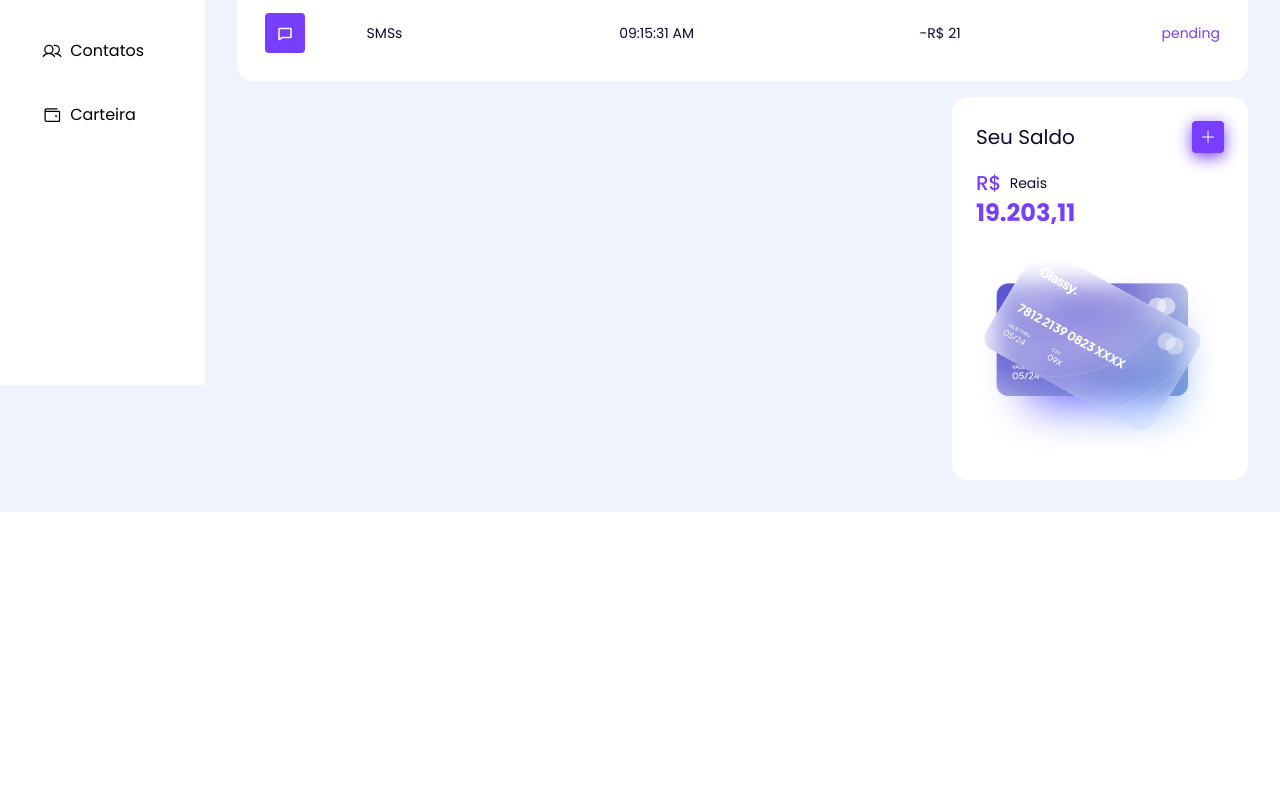
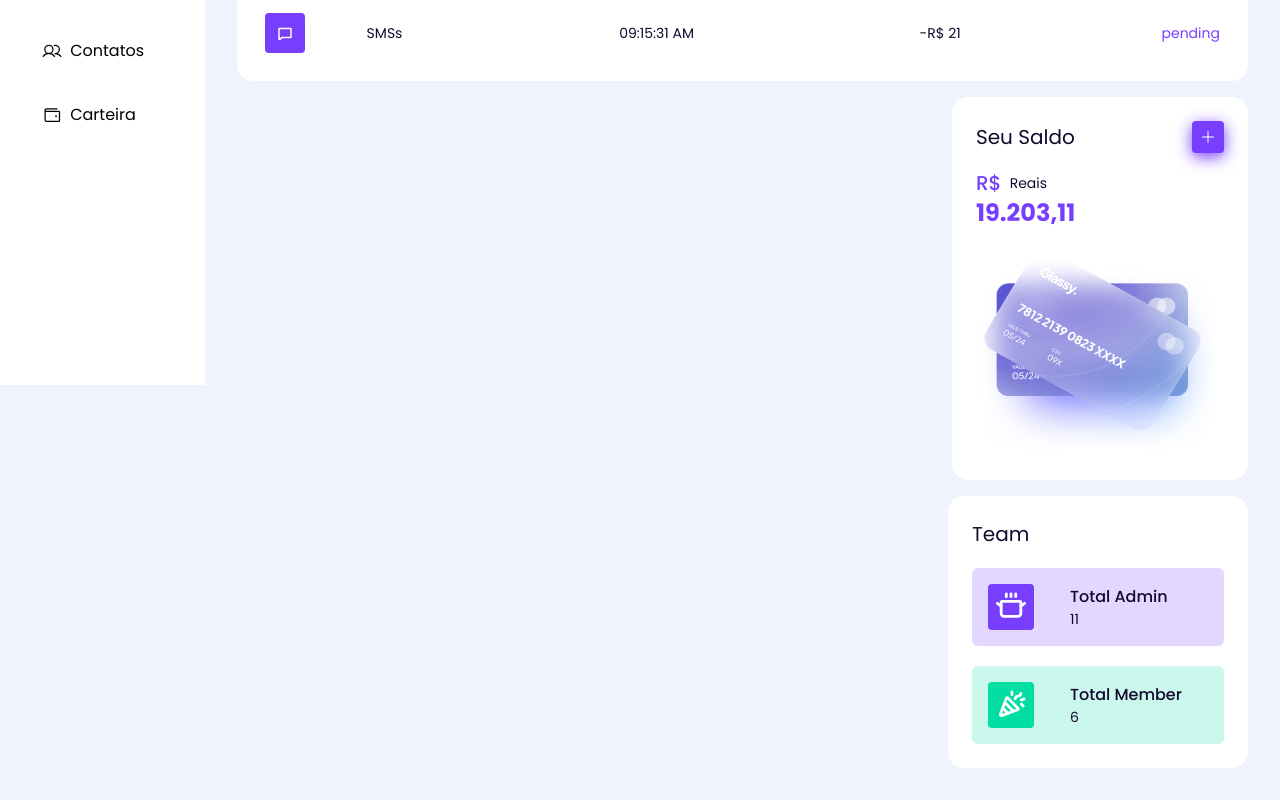
Before and after one commit to 4codingg/callflow-frontend, a Next.js app: page /dashboard in a window 1280 px wide. Shown: the part 415-1215 px from the top of the page. Before the commit the page ends 927 px from the top, so only its background shows below. Built offline with nearby package versions, Linux system fonts and the light colour scheme.

Commit message:
Creating Card Team

```diff
--- a/src/constants/recentActivies.tsx
+++ b/src/constants/recentActivies.tsx
@@ -1,20 +1,38 @@
-import { PhoneIncoming, Chat } from 'phosphor-react';
+import { PhoneIncoming, Chat, CookingPot, Confetti } from "phosphor-react";
 
 export const MOCK_ACTIVITIES = [
   {
-    title: 'Ligações',
-    time: '19:13:22 PM',
-    status: 'completed',
+    title: "Ligações",
+    time: "19:13:22 PM",
+    status: "completed",
     cost: 11,
     icon: <PhoneIncoming color="#fff" weight="bold" />,
-    colorIcon: '#00DEA3',
+    colorIcon: "#00DEA3",
   },
   {
-    title: 'SMSs',
-    time: '09:15:31 AM',
-    status: 'pending',
+    title: "SMSs",
+    time: "09:15:31 AM",
+    status: "pending",
     cost: 21,
     icon: <Chat color="#fff" weight="bold" />,
-    colorIcon: '#FE8F66',
+    colorIcon: "#FE8F66",
   },
 ];
+export const MOCK_ACTIVITIES2 = [
+  {
+    title: "Admin",
+    time: "19:13:22 PM",
+    status: "completed",
+    cost: 11,
+    icon: <CookingPot color="#fff" size={30} weight="bold" />,
+    colorIcon: "#783EFD",
+  },
+  {
+    title: "Member",
+    time: "19:13:22 PM",
+    status: "completed",
+    cost: 6,
+    icon: <Confetti color="#fff" size={30} weight="bold" />,
+    colorIcon: "#00DEA3",
+  },
+];
--- a/src/pageTemplates/DashboardTemplate/index.tsx
+++ b/src/pageTemplates/DashboardTemplate/index.tsx
@@ -13,6 +13,7 @@ import { MOCK_ACTIVITIES, SERVICES } from "@/constants";
 import MenProfile from "@/assets/men-profile.png";
 import CardCredit from "@/assets/card-credit.jpg";
 import { useRouter } from "next/router";
+import { MOCK_ACTIVITIES2 } from "@/constants/recentActivies";
 
 export const DashboardTemplate = () => {
   const router = useRouter();
@@ -128,6 +129,41 @@ export const DashboardTemplate = () => {
             <Image src={CardCredit} alt="" className="mt-4 mx-auto flex" />
           </Card>
         </div>
+        <Card className="flex flex-col max-w-[300px] ml-auto mt-4 p-5 ">
+          <Paragraph size={ParagraphSizeVariant.ExtraLarge}>Team</Paragraph>
+          <div className=" flex flex-col gap-5 mt-5 ">
+            {MOCK_ACTIVITIES2.map((activity) => (
+              <div
+                key={activity.title}
+                className={` flex items-center rounded-md p-4 `}
+                style={{
+                  backgroundColor: `${activity.colorIcon}35`,
+                }}
+              >
+                <div
+                  className={clsx(
+                    "flex items-center justify-center p-2 rounded mr-12",
+                    {
+                      "bg-green": activity.title === "Member",
+                      "bg-primary": activity.title === "Admin",
+                    }
+                  )}
+                >
+                  {activity.icon}
+                </div>
+                <div className={`flex flex-col -ml-3  `}>
+                  <Paragraph
+                    className="font-medium"
+                    size={ParagraphSizeVariant.Large}
+                  >
+                    Total {activity.title}
+                  </Paragraph>
+                  <Paragraph> {activity.cost}</Paragraph>
+                </div>
+              </div>
+            ))}
+          </div>
+        </Card>
       </div>
     </LayoutWithSidebar>
   );
```
